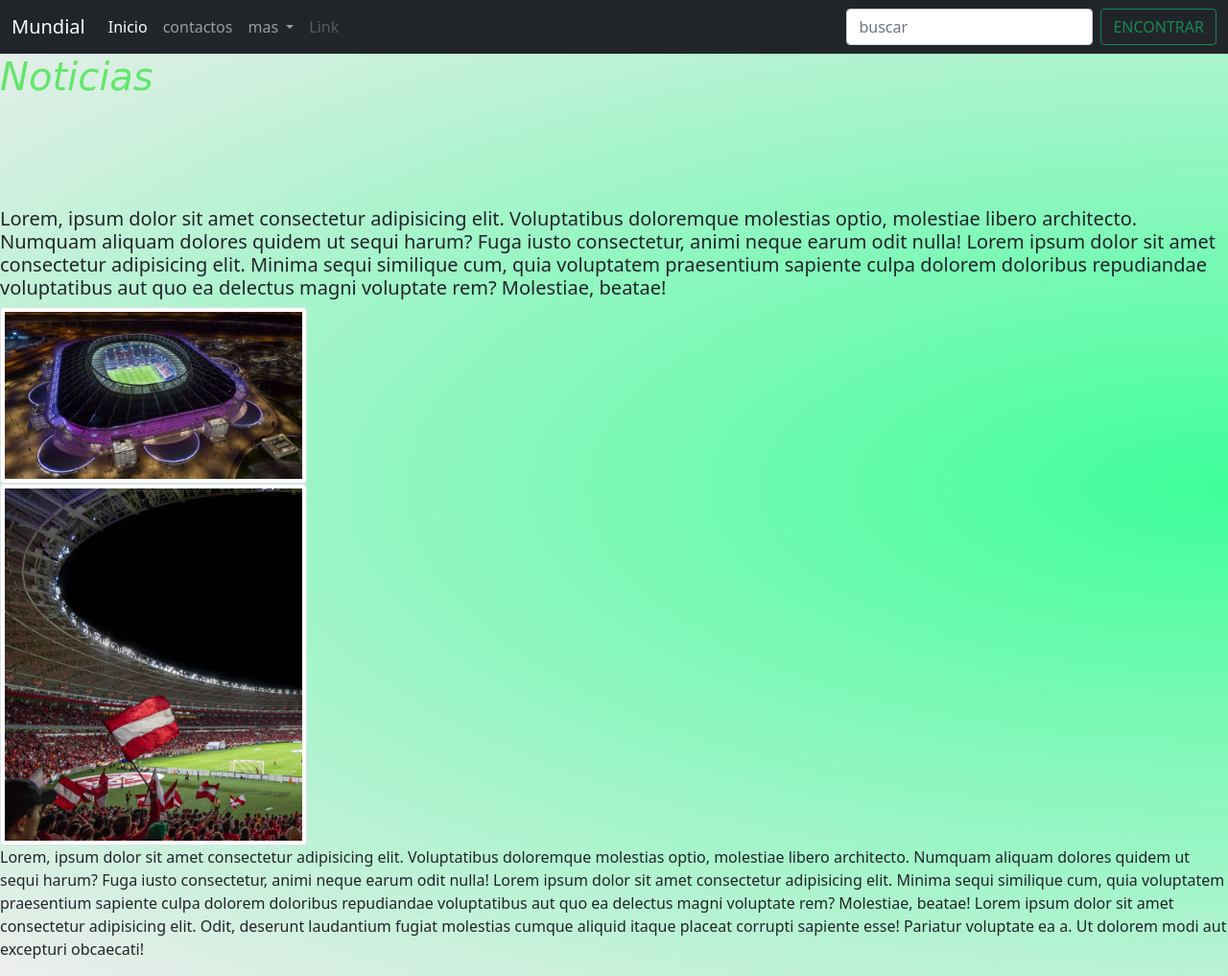
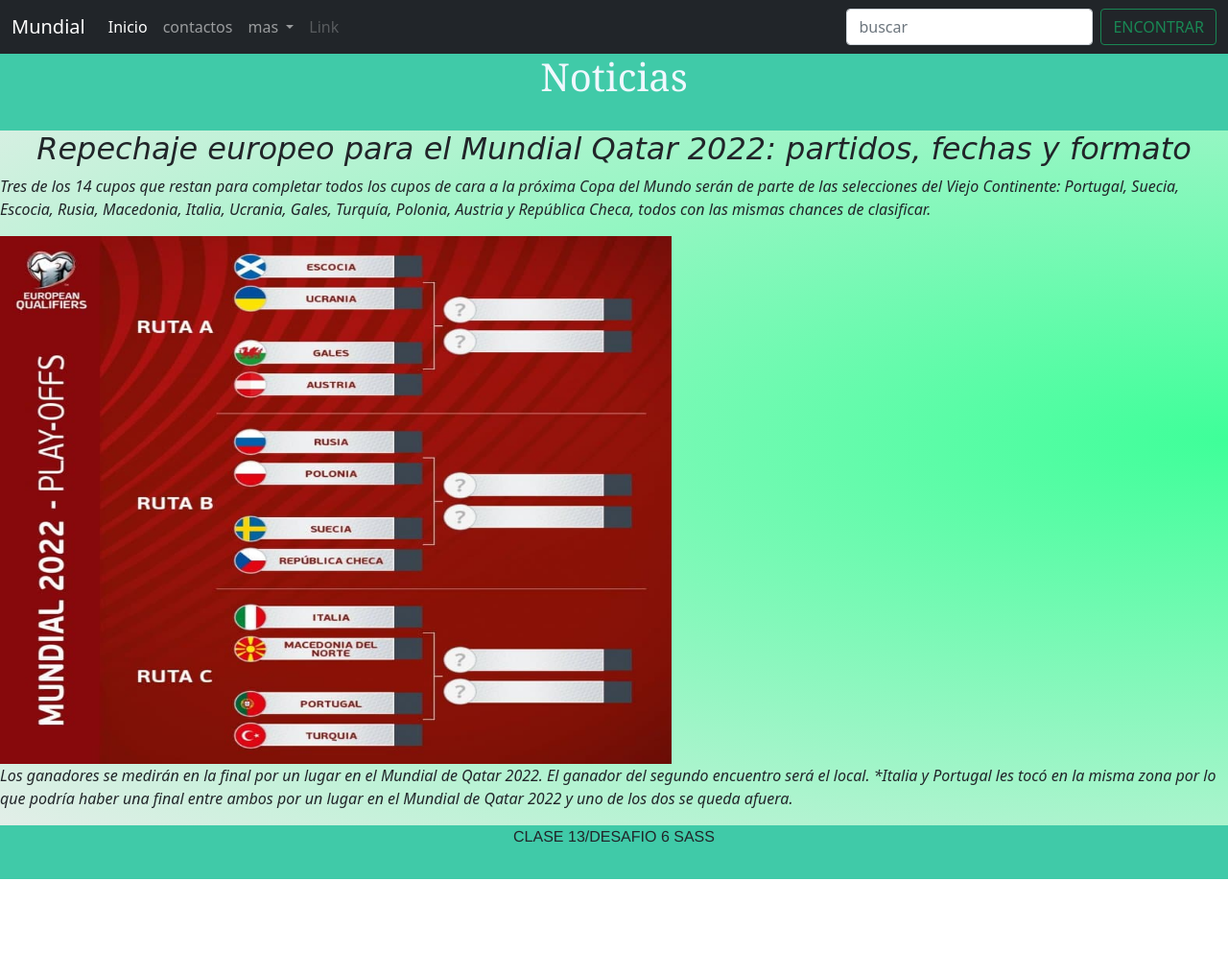
Before and after one commit to arielgaston10/sass, a website: page pages/novedades.html in a window 1280 px wide. Shown: the whole page at 96% size. After the commit the page ends 916 px from the top, so only its background shows below. Drawn offline with nearby package versions, Linux system fonts and the light colour scheme.

Commit message:
agregue SASS

```diff
--- a/package.json
+++ b/package.json
@@ -4,7 +4,9 @@
   "description": "",
   "main": "index.js",
   "scripts": {
-    "test": "echo \"Error: no test specified\" && exit 1"
+    "test": "echo \"Error: no test specified\" && exit 1",
+    "build-css": "node-sass --include-path scss scss/style.scss css/main.css",
+    "watch-css": "nodemon -e scss -x \"npm run build-css\""
   },
   "author": "Ariel",
   "license": "ISC",
--- a/pages/novedades.html
+++ b/pages/novedades.html
@@ -1,11 +1,12 @@
 <!DOCTYPE html>
 <html lang="en">
+
 <head>
     <meta charset="UTF-8">
     <meta http-equiv="X-UA-Compatible" content="IE=edge">
     <meta name="viewport" content="width=device-width, initial-scale=1.0">
     <title>Novedades</title>
-    <link rel="stylesheet" href="../css/style.css">
+    <link rel="stylesheet" href="../css/main.css">
     <link href="https://cdn.jsdelivr.net/npm/bootstrap@5.1.3/dist/css/bootstrap.min.css" rel="stylesheet"
         integrity="sha384-1BmE4kWBq78iYhFldvKuhfTAU6auU8tT94WrHftjDbrCEXSU1oBoqyl2QvZ6jIW3" crossorigin="anonymous">
     <script src="https://cdn.jsdelivr.net/npm/bootstrap@5.1.3/dist/js/bootstrap.bundle.min.js"
@@ -13,6 +14,7 @@
         crossorigin="anonymous"></script>
 
 </head>
+
 <body>
     <nav class="navbar navbar-expand-lg navbar-dark bg-dark">
         <div class="container-fluid">
@@ -59,30 +61,33 @@
             Noticias
         </h1>
     </header>
-        <main>
-            <h5>
-                Lorem, ipsum dolor sit amet consectetur adipisicing elit. Voluptatibus doloremque molestias optio, molestiae
-                libero architecto. Numquam aliquam dolores quidem ut sequi harum? Fuga iusto consectetur, animi neque earum
-                odit nulla!
-                Lorem ipsum dolor sit amet consectetur adipisicing elit. Minima sequi similique cum, quia voluptatem
-                praesentium sapiente culpa dolorem doloribus repudiandae voluptatibus aut quo ea delectus magni voluptate
-                rem? Molestiae, beatae!
-            </h5>
-            <div class="row-mt-4">
-                <div class="col-md-3">
-                    <img src="../img/ARr.jpg" class="img-thumbnail" alt="">
-                    <img src="../img/sf7.jpg" class="img-thumbnail" alt="">
-                </div>
-                <p>
-                    Lorem, ipsum dolor sit amet consectetur adipisicing elit. Voluptatibus doloremque molestias optio, molestiae
-                    libero architecto. Numquam aliquam dolores quidem ut sequi harum? Fuga iusto consectetur, animi neque earum
-                    odit nulla!
-                    Lorem ipsum dolor sit amet consectetur adipisicing elit. Minima sequi similique cum, quia voluptatem
-                    praesentium sapiente culpa dolorem doloribus repudiandae voluptatibus aut quo ea delectus magni voluptate
-                    rem? Molestiae, beatae!
-                    Lorem ipsum dolor sit amet consectetur adipisicing elit. Odit, deserunt laudantium fugiat molestias cumque aliquid itaque placeat corrupti sapiente esse! Pariatur voluptate ea a. Ut dolorem modi aut excepturi obcaecati!
-                </p>
+    <main>
+        <h2 class="title">
+            Repechaje europeo para el Mundial Qatar 2022: partidos, fechas y formato
+        </h2>
+        <div class="article">
+            <p>
+                Tres de los 14 cupos que restan para completar todos los cupos de cara a la próxima Copa del Mundo serán
+                de parte de las selecciones del Viejo Continente: Portugal, Suecia, Escocia, Rusia, Macedonia, Italia,
+                Ucrania, Gales, Turquía, Polonia, Austria y República Checa, todos con las mismas chances de clasificar.
+            </p>
+        </div>
+        <div class="row-mt-4">
+            <div class="col-md-3">
+                <img src="../img/repechaje-europa.jpg" class="img" alt="">
             </div>
-        </main>
+        </div>
+        <p class="article">
+            Los ganadores se medirán en la final por un lugar en el Mundial de Qatar 2022. El ganador del segundo
+            encuentro será el local.
+
+            *Italia y Portugal les tocó en la misma zona por lo que podría haber una final entre ambos por un lugar en
+            el Mundial de Qatar 2022 y uno de los dos se queda afuera.
+        </p>
+    </main>
+    <footer>
+        <p>CLASE 13/DESAFIO 6 SASS</p>
+    </footer>
 </body>
+
 </html>
--- /dev/null
+++ b/scss/_footer.scss
@@ -0,0 +1,12 @@
+$verde: #40caa8;
+footer{
+    width: 100%;
+    height: 7vh;
+    background-color: $verde;
+    justify-content: center;
+     p{
+         text-align: center;
+         font-style:normal;
+         font-family: 'Franklin Gothic Medium', 'Arial Narrow', Arial, sans-serif
+     }
+}
--- /dev/null
+++ b/scss/_header.scss
@@ -0,0 +1,13 @@
+$verde:#40caa8;
+header{
+    width: 100%;
+    height: 10vh;
+    background-color: $verde;
+    flex-direction: row;
+    justify-content: center;
+    text-align: center;
+    h1{
+        color: aliceblue;
+        font-family:Georgia, 'Times New Roman', Times, serif;
+    }
+}
--- a/scss/style.scss
+++ b/scss/style.scss
@@ -0,0 +1,31 @@
+@import "_header";
+@import "_footer";
+*{
+    margin: 0;
+    padding: 0;
+}
+body{
+    background: #3EFF99;
+    background: -webkit-radial-gradient(right, #3EFF99, #EDEDED);
+    background: -moz-radial-gradient(right, #3EFF99, #EDEDED);
+    background: radial-gradient(to left, #3EFF99, #EDEDED);
+}
+main{
+    width: 100%;
+    margin: 0 auto;
+    .title{
+        justify-content: baseline;
+        font-style: italic;
+        text-align: center;
+        font-family: 'Bebas Neue', cursive;
+        font-family: 'Righteous', cursive;
+    }
+    .article{
+        font-style: italic;
+
+    }
+    .img{
+        width: 700px;
+        height: 550px;
+    }
+}
```
Also changed, not shown: css/main.css (added), css/style.css, img/repechaje-europa.jpg (added).
